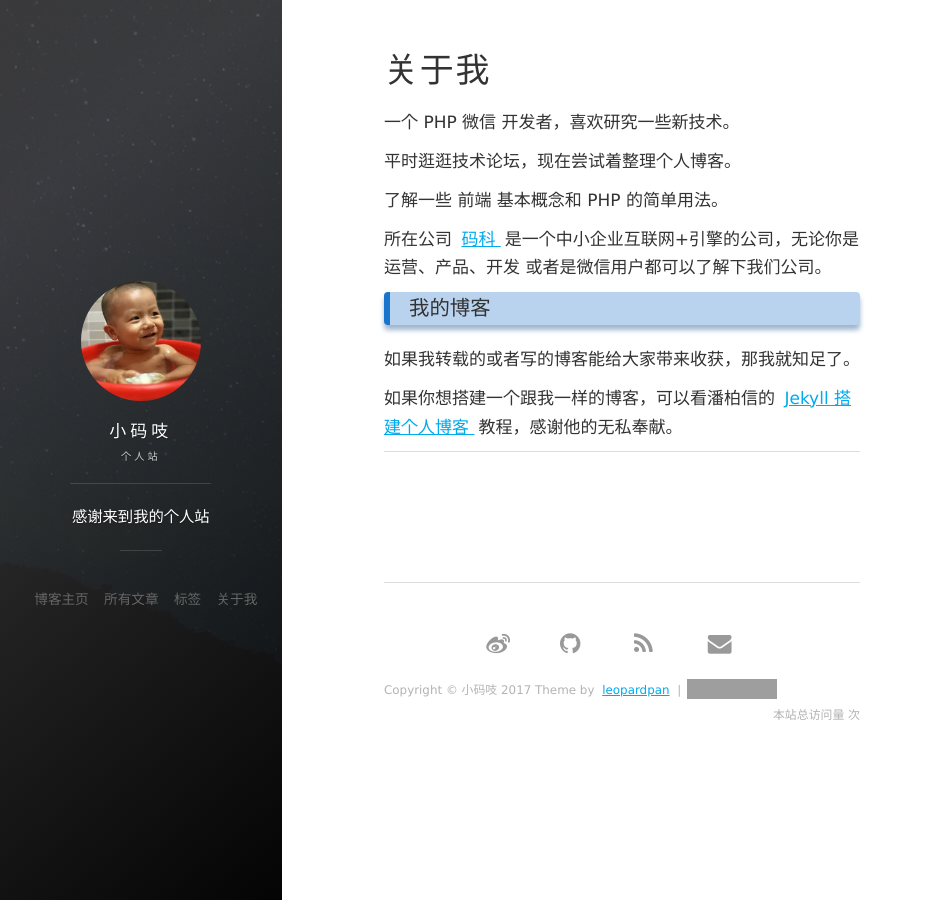
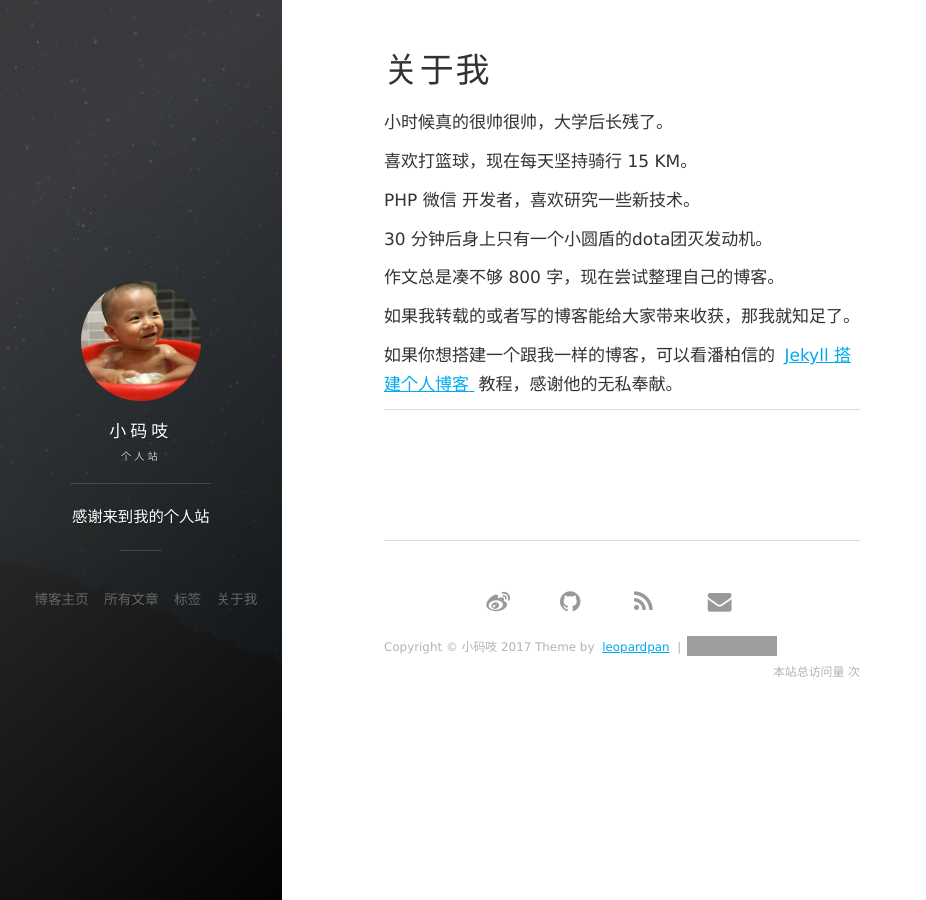
Before and after one commit to codepeep/codepeep.github.io, a Jekyll site: the page built from about.md, in a window 1280 px wide. Shown: the whole page, without its empty margins (0-926 px from the left). Built offline with Jekyll 4.4.1, drawn with Linux system fonts in a browser that asks for light colours; nearby versions of some CDN libraries; comment, search, counter and statistics services are not loaded; grey boxes are pictures that could not be loaded.

Commit message:
20170409

```diff
--- a/about.md
+++ b/about.md
@@ -3,21 +3,18 @@ layout: page
 title: 关于我
 ---
 
-一个 PHP 微信 开发者，喜欢研究一些新技术。
+小时候真的很帅很帅，大学后长残了。
 <p>
-平时逛逛技术论坛，现在尝试着整理个人博客。
+喜欢打篮球，现在每天坚持骑行 15 KM。
 <p>
-了解一些 前端 基本概念和 PHP 的简单用法。
+PHP 微信 开发者，喜欢研究一些新技术。
+
+<p>
+30 分钟后身上只有一个小圆盾的dota团灭发动机。
 
 <p>
 
-所在公司
-<a target="_blank" href="https://www.7make.com/"> 码科 </a>
-是一个中小企业互联网+引擎的公司，无论你是运营、产品、开发 或者是微信用户都可以了解下我们公司。
-
-<p>
-
-<h3> 我的博客 </h3>
+作文总是凑不够 800 字，现在尝试整理自己的博客。
 
 <p>
 
@@ -26,7 +23,7 @@ title: 关于我
 <p>
 
 如果你想搭建一个跟我一样的博客，可以看潘柏信的
-<a href="http://baixin.io/2016/10/jekyll_tutorials1/"> Jekyll 搭建个人博客 </a>
+<a href="http://baixin.io/2016/10/jekyll_tutorials1/" target="_blank"> Jekyll 搭建个人博客 </a>
 教程，感谢他的无私奉献。
 
 
```
Also changed, not shown: 2 other files.
